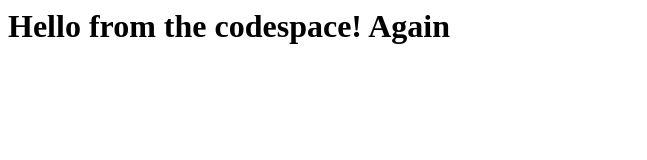
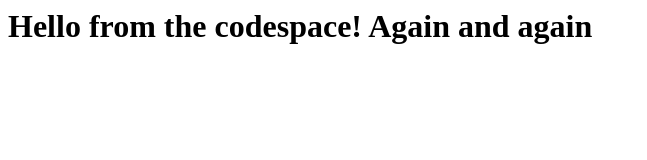
Before and after one commit to westerhofffl/skills-code-with-codespaces, a plain HTML site: page index.html in a window 1280 px wide. Shown: the whole page, without its empty margins (0-647 px from the left). Drawn offline with Linux system fonts and the light colour scheme.

Commit message:
and again

```diff
--- a/index.html
+++ b/index.html
@@ -1,3 +1,3 @@
 <html>
-  <h1>Hello from the codespace! Again</h1>
+  <h1>Hello from the codespace! Again and again</h1>
 </html>
```
Also changed, not shown: 1 other file.
